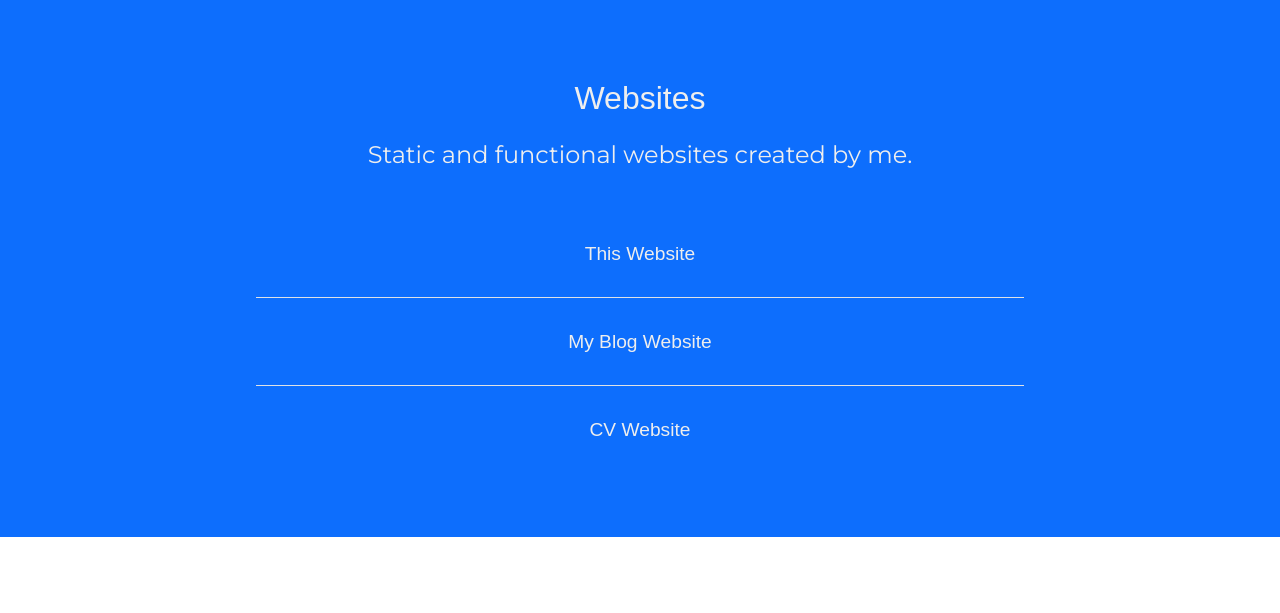
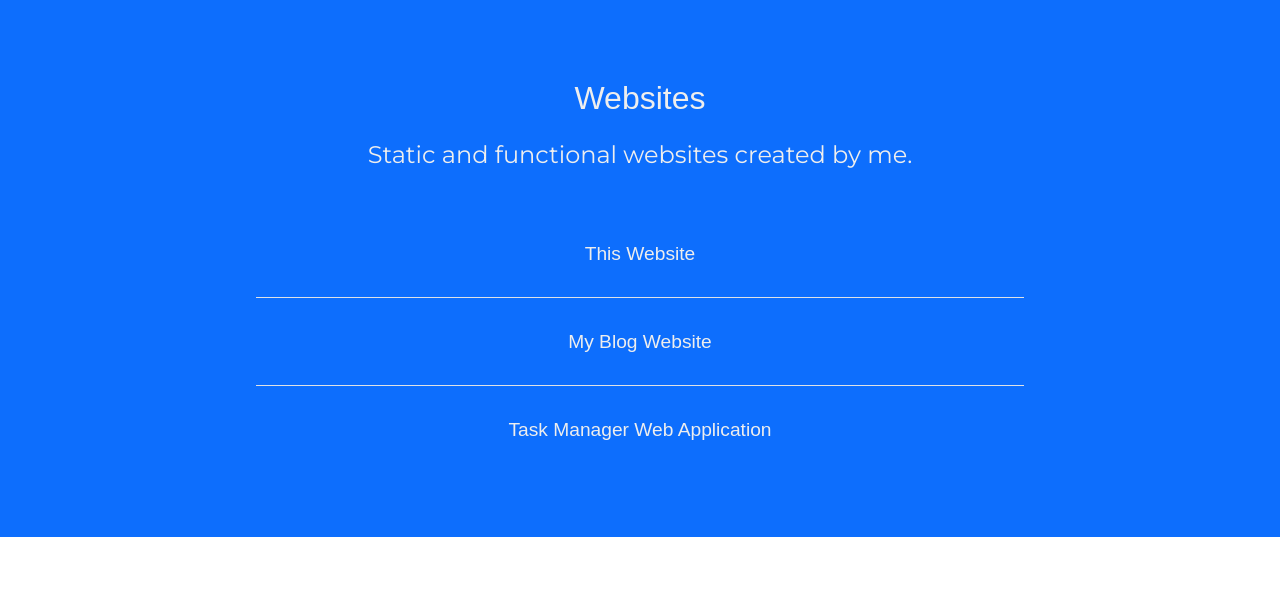
Before and after one commit to shubhenduanupamdutta/Portfolio_02_Portfolio_Website, a Flask app: page / in a window 1280 px wide. Shown: the part 1497-2110 px from the top of the page. Run offline with Flask 2, Linux system fonts and the light colour scheme; some libraries are stand-ins or nearby versions; some web fonts are replaced.

Commit message:
Add Task Manager Web App to websites.html.

```diff
--- a/templates/websites.html
+++ b/templates/websites.html
@@ -40,18 +40,18 @@
       <div class="accordion-item">
         <h2 class="accordion-header" id="webFlush-headingThree">
           <button class="accordion-button d-block text-center collapsed" type="button" data-bs-toggle="collapse" data-bs-target="#webFlush-collapseThree" aria-expanded="false" aria-controls="webFlush-collapseThree">
-            CV Website
+            Task Manager Web Application
           </button>
         </h2>
         <div id="webFlush-collapseThree" class="accordion-collapse collapse" aria-labelledby="webFlush-headingThree" data-bs-parent="#webAccordion">
           <div class="accordion-body">
-            <p> Static website made using one of initial days of 100 Days of Code bootcamp. It is not functional,
-                and I will most likely not update it.</p>
-            <a href="https://github.com/shubhenduanupamdutta/CV" target="_blank">
-              <i class="fa-brands fa-github"></i> &nbsp; GitHub Repo for CV Website.
+            <p> A fully functional task manager, which can categorize your tasks into yet to start, started, done. Archive it if needed
+            And User registration is possible that is people can login to view their tasks from anywhere.</p>
+            <a href="https://github.com/shubhenduanupamdutta/Portfolio_08_ToDo_List" target="_blank">
+              <i class="fa-brands fa-github"></i> &nbsp; GitHub Repo for Task Manager Web Application
             </a>
             <br>
-            <a href="https://shubhenduanupamdutta.github.io/CV/", target="blank"><i class="fa-regular fa-user"></i> &nbsp; Link to My CV Website</a>
+            <a href="https://todobyshubhendu.azurewebsites.net/", target="blank"><i class="fa-regular fa-user"></i> &nbsp Link to Task Manager Website</a>
           </div>
       </div>
     </div>
```
